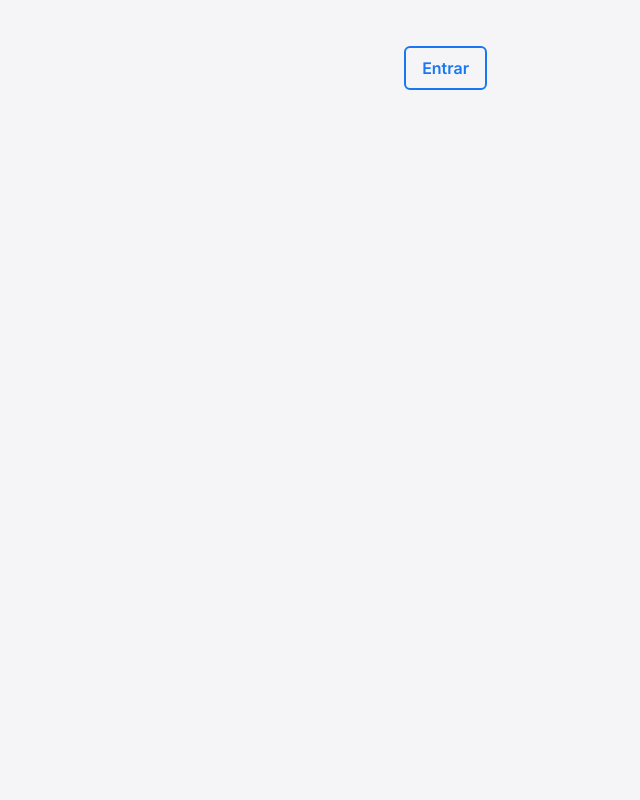
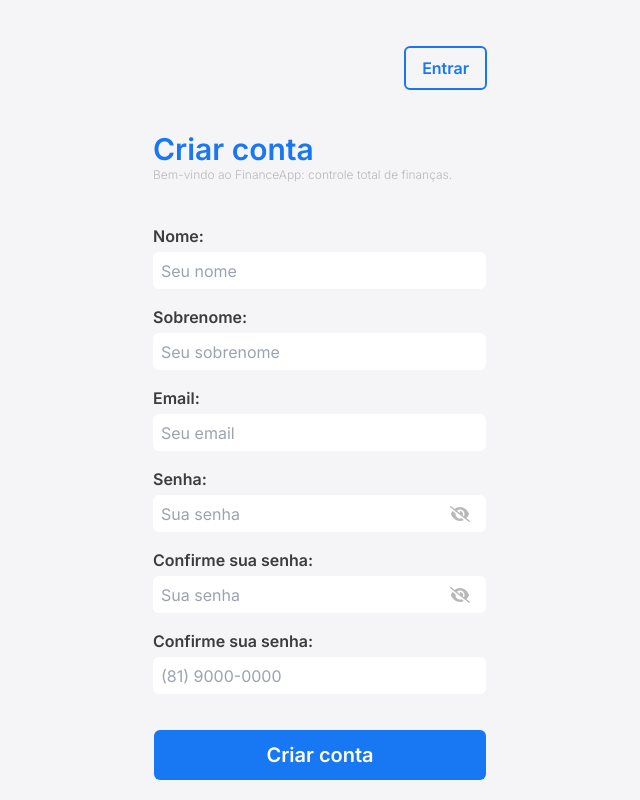
Before and after one commit to DouglasBsales/finance-app, a Next.js app: page /CreateAccount in a window 1280 px wide. Shown: the whole page, without its empty margins (320-960 px from the left). Built offline with nearby package versions, Linux system fonts and the light colour scheme.

Commit message:
feature: added a new components in page

```diff
--- a/src/app/CreateAccount/page.tsx
+++ b/src/app/CreateAccount/page.tsx
@@ -1,10 +1,16 @@
+"use client";
+
 import ButtonEntrarAccount from "../components/CreateAccount/ButtonEntrarAccount";
+import CreateAccountButton from "../components/CreateAccount/CreateAccountButton";
+import FormCreateAccount from "../components/CreateAccount/FormCreateAccount";
 import { ButtonCreateAccount } from "../components/Login/ButtonCreateAccount";
 
-export default function CreateAccount () {
-    return (
+export default function CreateAccount() {
+  return (
     <div className="w-full h-screen flex flex-col items-center bg-whitePrimary">
-    <ButtonEntrarAccount/>
+      <ButtonEntrarAccount />
+      <FormCreateAccount />
+      <CreateAccountButton />
     </div>
-    )
+  );
 }
```
